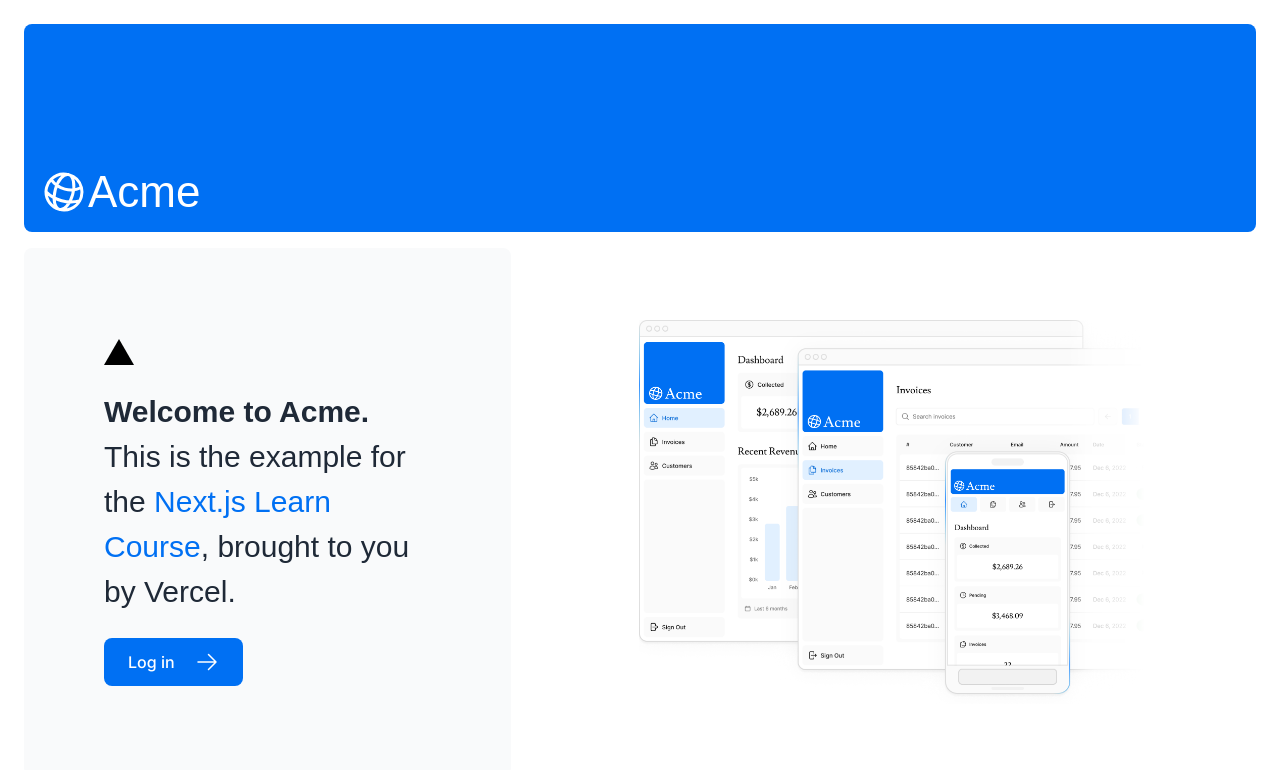
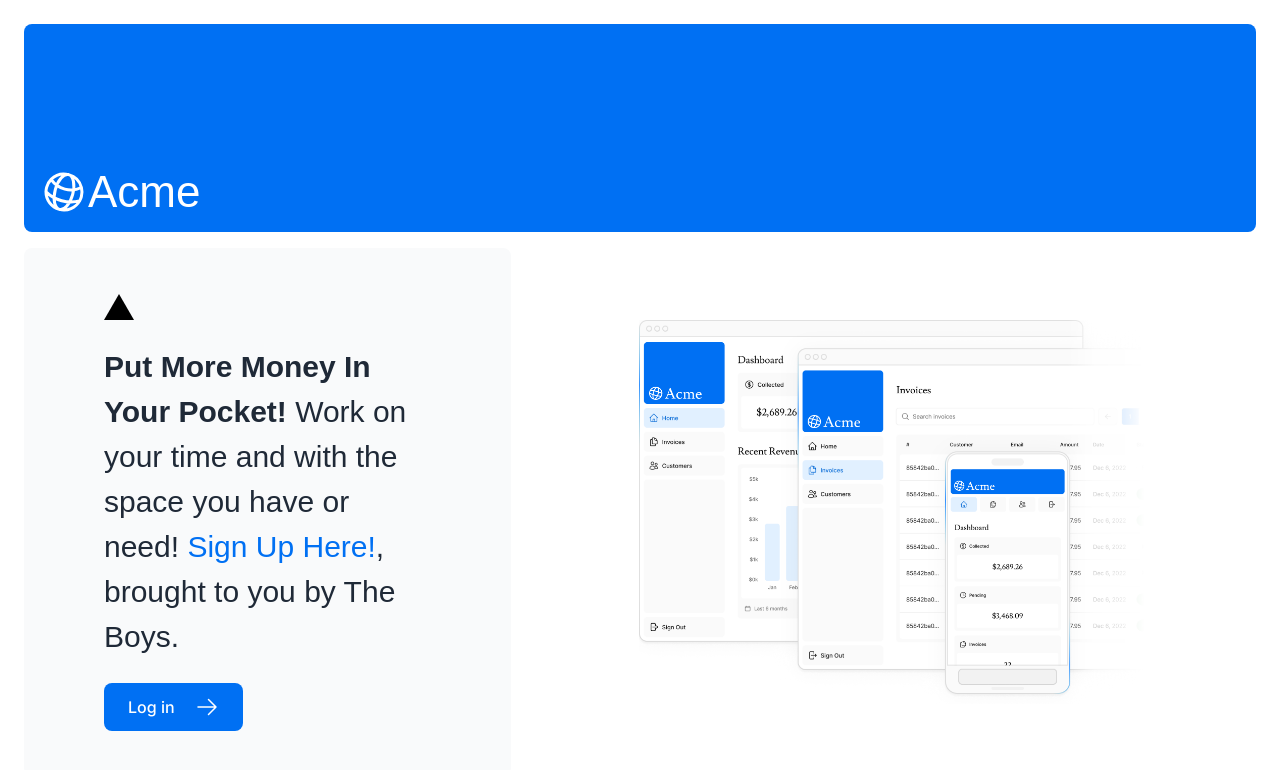
Before and after one commit to bi1eygr/LuigisMansion, a Next.js app in the folder LemonLime/nextjs-dashboard/: page / in a window 1280 px wide. Shown: the top 770 px of the page. Built offline with nearby package versions, Linux system fonts and the light colour scheme; a web font is replaced by a local one.

Commit message:
new main page text

```diff
--- a/LemonLime/nextjs-dashboard/app/page.tsx
+++ b/LemonLime/nextjs-dashboard/app/page.tsx
@@ -14,11 +14,11 @@ export default function Page() {
         <div className="flex flex-col justify-center gap-6 rounded-lg bg-gray-50 px-6 py-10 md:w-2/5 md:px-20">
           <div className="relative w-0 h-0 border-l-[15px] border-r-[15px] border-b-[26px] border-l-transparent border-r-transparent border-b-black"/>
           <p className={`${lusitana.className} text-xl text-gray-800 md:text-3xl md:leading-normal`}>
-            <strong>Welcome to Acme.</strong> This is the example for the{' '}
+            <strong>Put More Money In Your Pocket!</strong> Work on your time and with the space you have or need!{' '}
             <a href="https://nextjs.org/learn/" className="text-blue-500">
-              Next.js Learn Course
+              Sign Up Here!
             </a>
-            , brought to you by Vercel.
+            , brought to you by The Boys.
           </p>
           <Link
             href="/login"
```
